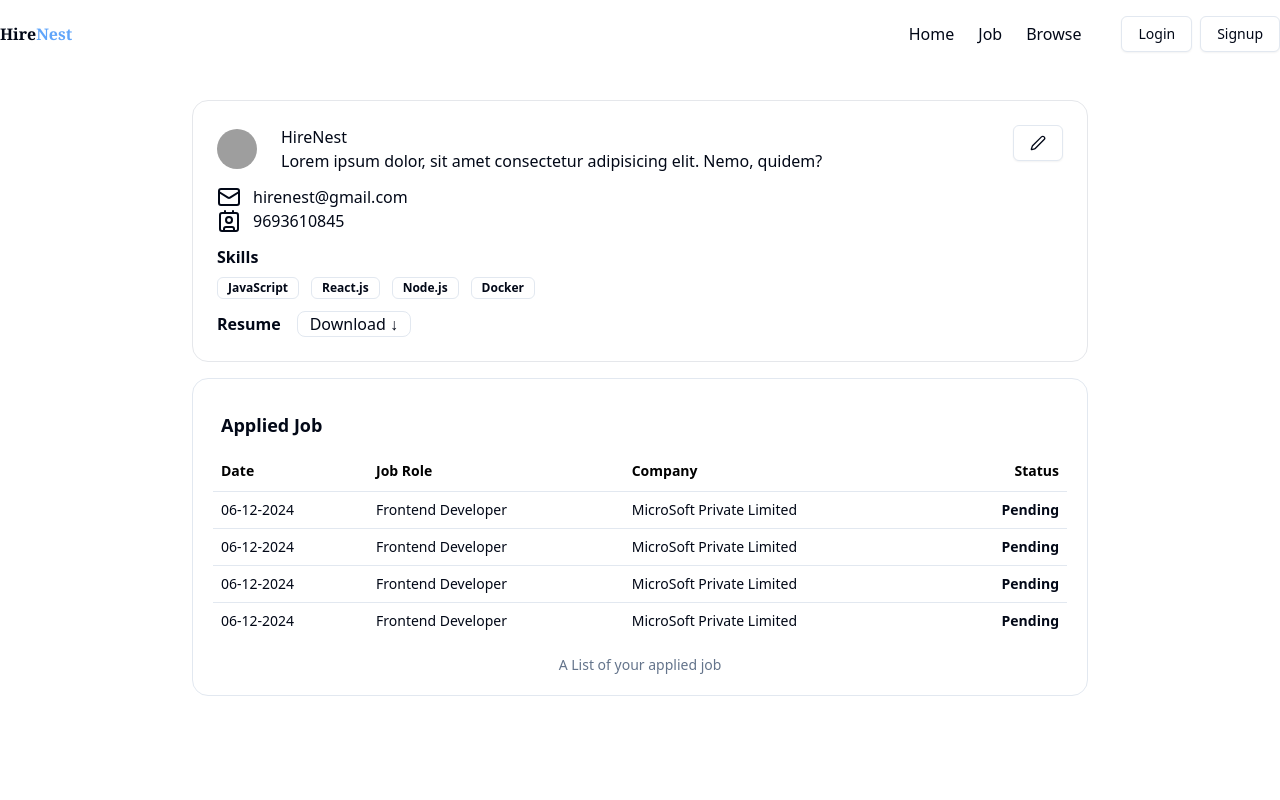
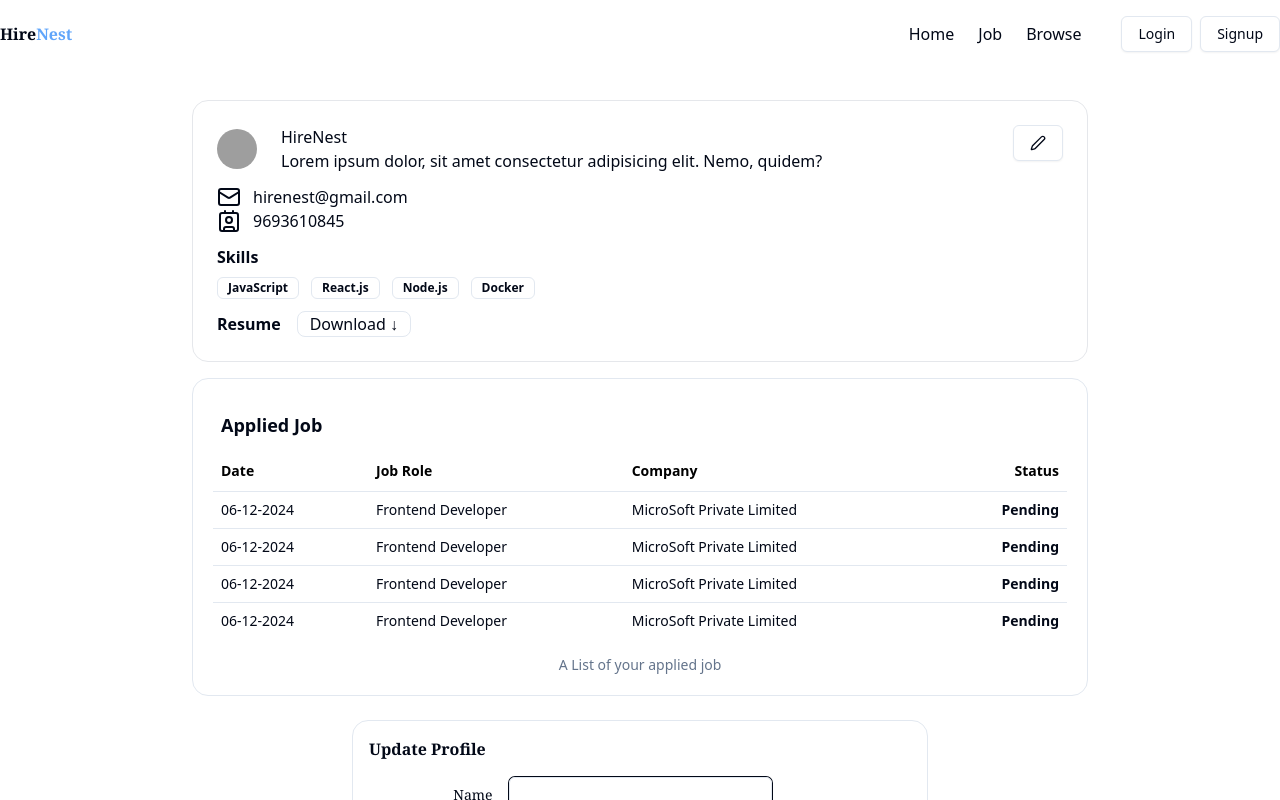
Before and after one commit to sidhantrajput1/HireNest, a React (Vite) app in the folder frontend/: page /profile in a window 1280 px wide. Both pictures are taken after a click on the button 1038 px from the left and 143 px from the top of the page. Shown: the top 800 px of the page. Built offline with nearby package versions, Linux system fonts and the light colour scheme; grey boxes are pictures that could not be loaded.

Commit message:
HireNest

```diff
--- a/frontend/package.json
+++ b/frontend/package.json
@@ -11,7 +11,7 @@
   },
   "dependencies": {
     "@radix-ui/react-avatar": "^1.1.1",
-    "@radix-ui/react-dialog": "^1.1.3",
+    "@radix-ui/react-dialog": "^1.1.4",
     "@radix-ui/react-label": "^2.1.0",
     "@radix-ui/react-popover": "^1.1.2",
     "@radix-ui/react-radio-group": "^1.2.1",
--- a/frontend/src/components/Profile.jsx
+++ b/frontend/src/components/Profile.jsx
@@ -5,14 +5,13 @@ import { Button } from "./ui/button";
 import { Badge } from "./ui/badge";
 import AppliedJobTable from "./AppliedJobTable";
 import { useState } from "react";
-import UpdateProfileDialog from "./UpdateProfileDialog";
+import UpdateProfileDialog from "./UpdateProfileDialog.jsx";
 
 const skills = ["JavaScript", " React.js", "Node.js", "Docker"];
 
 function Profile() {
   const isResume = true;
   const [open , setOpen] = useState(false);
-
   return (
     <>
       <NavBar />
@@ -34,7 +33,7 @@ function Profile() {
                 </p>
               </div>
             </div>
-            <Button onClick={(open) => setOpen(!open)} className="text-right" variant="outline">
+            <Button onClick={() => setOpen(!open)} className="text-right" variant="outline">
               <Pen />
             </Button>
           </div>
@@ -77,7 +76,6 @@ function Profile() {
       </div>
       <div className="max-w-4xl mx-auto bg-white border rounded-2xl mt-4 p-5 ">
         <h1 className="font-bold pl-2 my-3 text-lg">Applied Job</h1>
-
         <AppliedJobTable />
       </div>
       <UpdateProfileDialog open={open} setOpen={setOpen}/>
--- a/frontend/src/components/UpdateProfileDialog.jsx
+++ b/frontend/src/components/UpdateProfileDialog.jsx
@@ -2,22 +2,51 @@ import { Dialog, DialogContent, DialogTitle } from "@radix-ui/react-dialog";
 import { DialogHeader } from "./ui/dialog";
 import { Label } from "./ui/label";
 import { Input } from "./ui/input";
+import { Button } from "./ui/button";
 
 // eslint-disable-next-line react/prop-types
-function UpdateProfileDialog({open}) {
+function UpdateProfileDialog({ open, setOpen }) {
   return (
-    <div className="">
-      <Dialog open={open}>
+    <div className="bg-white mx-auto max-w-xl border p-4 text-center rounded-2xl m-6">
+      <Dialog open={open} onOpenChange={setOpen}>
         <DialogContent>
           <DialogHeader>
-            <DialogTitle>Update Profile</DialogTitle>
+            <DialogTitle className="font-bold font-serif">Update Profile</DialogTitle>
           </DialogHeader>
-          <form>
+          <form className="font-serif font-medium">
             <div className="grid gap-4 py-4">
-              <Label html="name" className="text-right">
-                Name
-              </Label>
-              <Input className="col-span-3" id="name" />
+              <div className="grid grid-cols-4 items-center gap-4">
+                <Label htmlFor="name" className="text-right">Name</Label>
+                <Input id="name" name="name" className="col-span-2" />
+              </div>
+              <div className="grid grid-cols-4 items-center gap-4">
+                <Label htmlFor="email" className="text-right">Email</Label>
+                <Input id="email" name="email" className="col-span-2" />
+              </div>
+              <div className="grid grid-cols-4 items-center gap-4">
+                <Label htmlFor="number" className="text-right">Number</Label>
+                <Input id="number" name="number" className="col-span-2" />
+              </div>
+              <div className="grid grid-cols-4 items-center gap-4">
+                <Label htmlFor="bio" className="text-right">Bio</Label>
+                <Input id="bio" name="bio" className="col-span-2" />
+              </div>
+              <div className="grid grid-cols-4 items-center gap-4">
+                <Label htmlFor="skills" className="text-right">Skills</Label>
+                <Input id="skills" name="skills" className="col-span-2" />
+              </div>
+              <div className="grid grid-cols-4 items-center gap-4">
+                <Label htmlFor="resume" className="text-right">Resume</Label>
+                <Input id="resume" name="resume" className="col-span-2" type="file" />
+              </div>
+            </div>
+            <div className="flex justify-end">
+              <Button variant="outline" onClick={() => setOpen(false)}>
+                Cancel
+              </Button>
+              <Button type="submit" className="ml-2">
+                Save Changes
+              </Button>
             </div>
           </form>
         </DialogContent>
```
Also changed, not shown: 1 other file (tests, documents, lock files or other folders).
